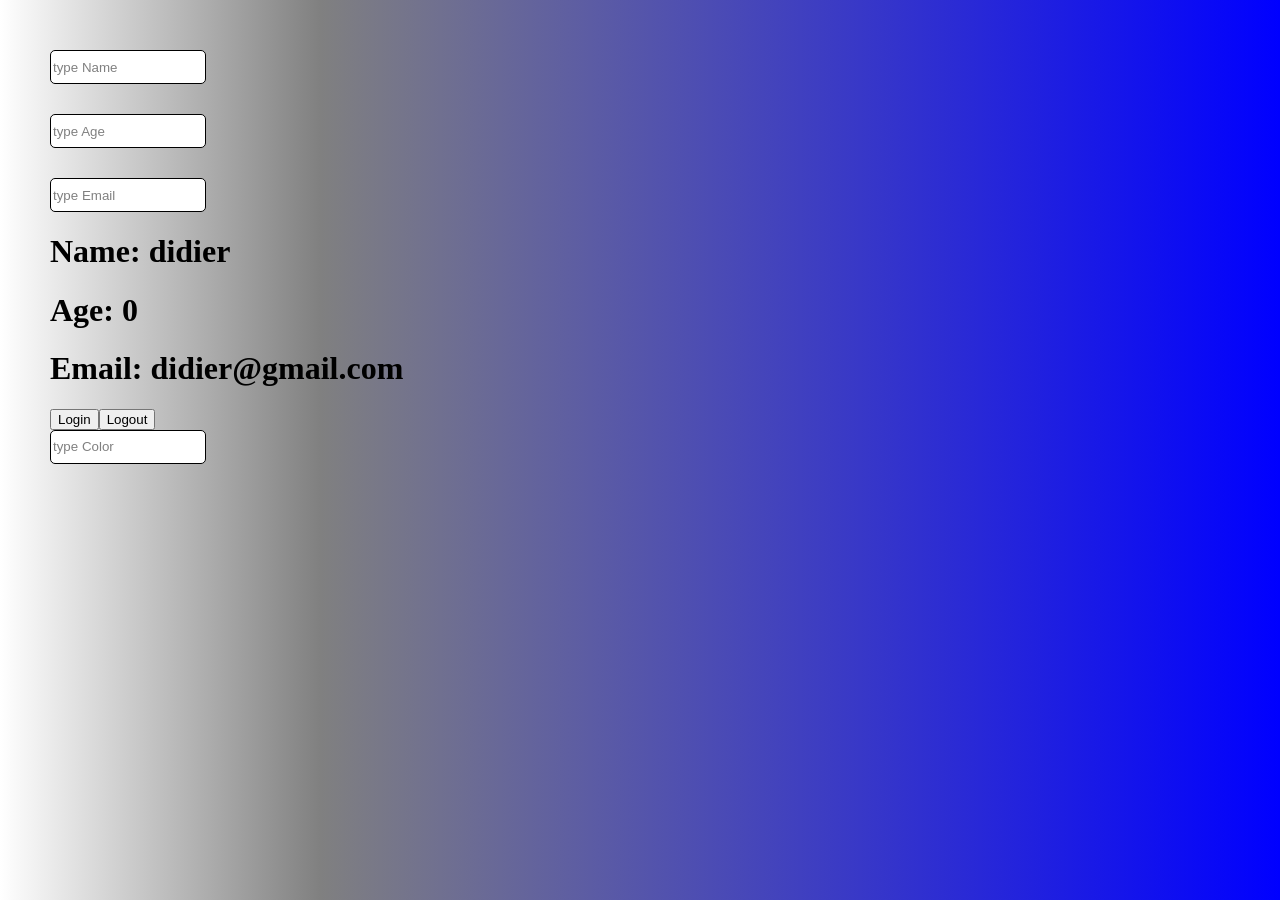
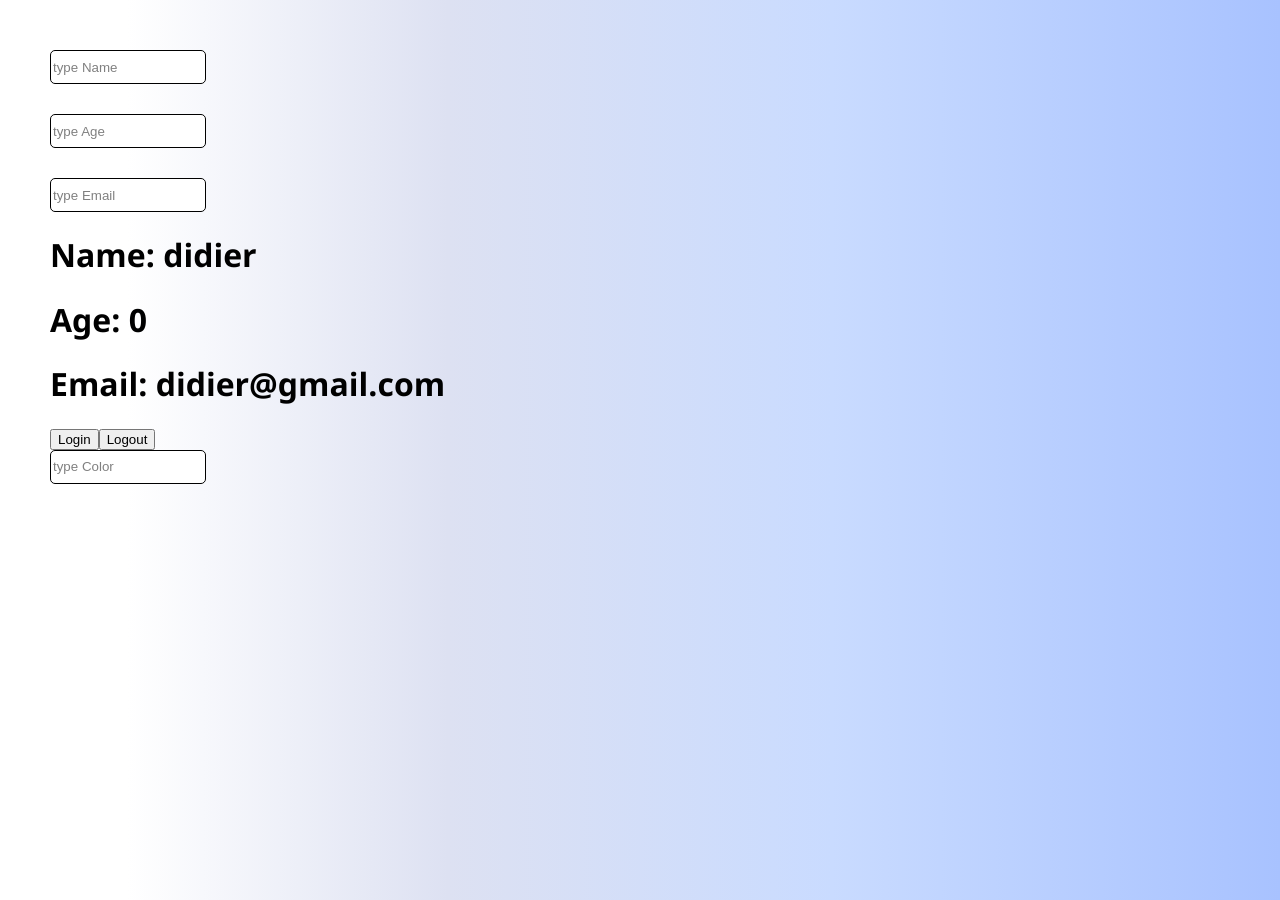
Before and after one commit to didier-bazayesu/ridux_learning, a React (Vite) app: page / in a window 1280 px wide. Built offline with nearby package versions, Linux system fonts and the light colour scheme.

Commit message:
style : css for card

```diff
--- a/src/index.css
+++ b/src/index.css
@@ -19,11 +19,76 @@ input:active{
 }
 
 body {
-  height: 100vh;
-  margin: 0;
+  min-height: 100vh;
+  margin: 50px;
   background: linear-gradient(90deg,
-      white 0%,
-      gray 25%,
-      blue 100%);
-      margin: 50px;
+      #ffffff 10%,
+      #dde1f2 35%,
+      #c9dbff 65%,
+      #a8c2ff 100%);
+  font-family: 'Segoe UI', Tahoma, Geneva, Verdana, sans-serif;
 }
+
+.card-container {
+  width: min(90vw, 420px);
+  min-height: 220px;
+  margin: 0 auto;
+  padding: 18px;
+  background: linear-gradient(180deg, rgba(255,255,255,0.95), rgba(245,250,255,0.95));
+  border-radius: 20px;
+  border: 1px solid rgba(255,255,255,0.8);
+  box-shadow: 0 12px 28px rgba(0,0,0,0.14), 0 4px 8px rgba(0,0,0,0.08);
+  display: flex;
+  flex-direction: column;
+  gap: 14px;
+  align-items: center;
+  justify-content: center;
+  transition: transform 250ms ease, box-shadow 250ms ease, border-color 250ms ease;
+  backdrop-filter: blur(8px);
+  -webkit-backdrop-filter: blur(8px);
+}
+
+.card-container:hover {
+  transform: translateY(-8px) scale(1.008);
+  box-shadow: 0 18px 40px rgba(0,0,0,0.2), 0 6px 14px rgba(0,0,0,0.1);
+  border-color: rgba(255,255,255,1);
+}
+
+.handle-flex-row {
+  display: flex;
+  width: 100%;
+  gap: 12px;
+  justify-content: space-between;
+  align-items: center;
+}
+
+.card-content {
+  width: 100%;
+  display: flex;
+  flex-direction: column;
+  gap: 16px;
+  align-items: center;
+}
+
+input {
+  width: 150px;
+  height: 30px;
+  border-radius: 5px;
+  border: 1px solid black;
+  transition: border-color 200ms ease, box-shadow 200ms ease, transform 200ms ease;
+}
+
+input:focus {
+  outline: none;
+  border-color: #6a8bff;
+  box-shadow: 0 0 0 4px rgba(106, 139, 255, 0.2);
+  transform: scale(1.02);
+}
+
+input::placeholder {
+  color: gray;
+}
+
+input:active {
+  background-color: orange;
+}
```
